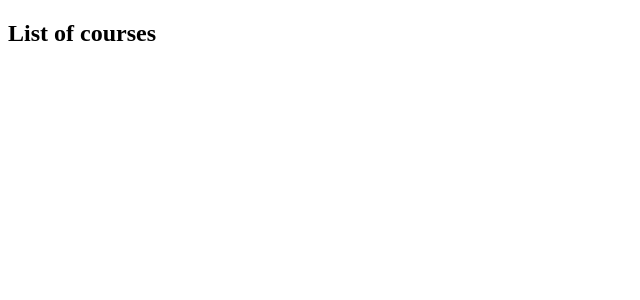
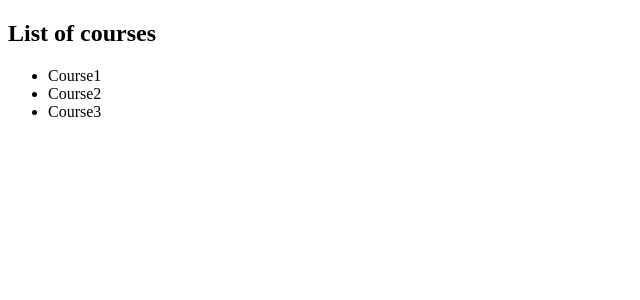
Before and after one commit to fmorrisey/Angular_HelloWorld, an Angular app: page / in a window 1280 px wide. Shown: the top 300 px of the page, without its empty margins (0-640 px from the left). Built offline with nearby package versions, Linux system fonts and the light colour scheme.

Commit message:
ngFor array list for courses

```diff
--- a/src/app/courses.component.ts
+++ b/src/app/courses.component.ts
@@ -2,11 +2,18 @@
 
 @Component({
   selector: 'courses',
-  template: '<h2>{{getTitle()}}</h2>',
+  template: `
+    <h2>{{ getTitle() }}</h2>
+    <ul>
+      <li *ngFor="let course of courses">
+        {{ course }}
+      </li>
+    </ul>
+  `,
 })
 export class CoursesComponent {
   title = 'List of courses';
-
+  courses = ['Course1', 'Course2', 'Course3'];
   getTitle() {
     return this.title;
   }
```
